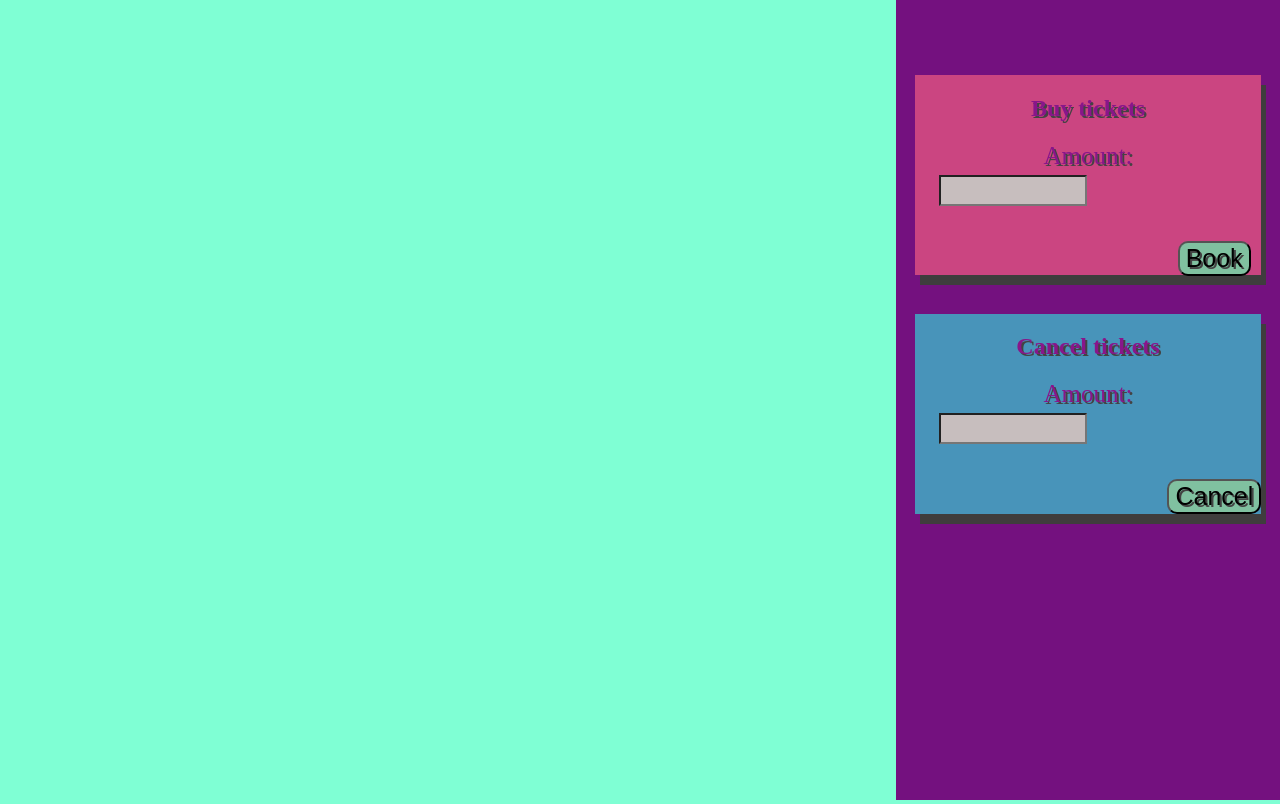
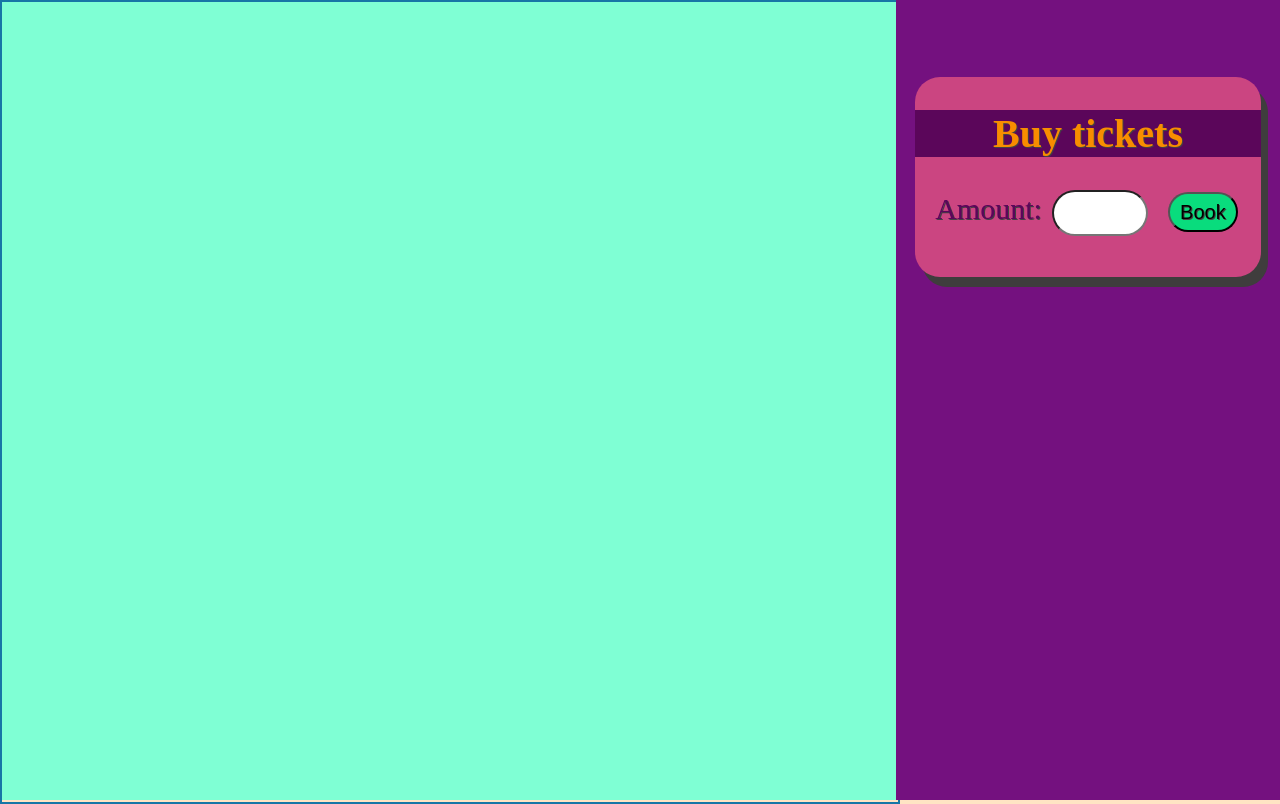
Before and after one commit to BohdanKlymov/TicketBookingSystem, a Flask app: template app/templates/index.html in a window 1280 px wide. Run offline with Flask 3, Linux system fonts and the light colour scheme; the template is opened without the code that fills it, so the values that code supplies are empty; data comes from the database, SQL or seed files in the repository.

Commit message:
Add files via upload
The “Movie List” section on the left side of the website now loads dynamically from the backend.

The list is scrollable, neatly organized, and ready for adding movie posters or extra details in the future.

Removed the “Cancel” field to simplify the interface.

```diff
--- a/app/static/script.js
+++ b/app/static/script.js
@@ -3,19 +3,18 @@ fetch("http://localhost:5000/get-all")
   .then((json) => {
     console.log(json);
 
+    const divList = document.getElementById("list");
+    divList.innerHTML = "";
 
-  const child = document.createElement("p");
-  child.innerHTML = JSON.stringify(json, null, 2);
+    json.forEach((movie) => {
+      const movieBlock = document.createElement("div");
+      movieBlock.classList.add("movie-block");
 
-  const divList = document.getElementById("list");
-  divList.appendChild(child)
+      movieBlock.innerHTML = `
+        <h3>${movie.title}</h3>
+        <p>${movie.movie_description}</p>
+      `;
 
-  const picturesLink = "C:\\AllMyProgramming\\WebCinema\\moviePictures";
-
-  var img = document.createElement("img");
-  img.src = picturesLink + "\\Ronaldo.jpg"
-  img.alt = picturesLink + "\\Ronaldo.jpg"
-  divList.appendChild(img)
-
-
-})
+      divList.appendChild(movieBlock);
+    });
+  })
--- a/app/static/style.css
+++ b/app/static/style.css
@@ -2,7 +2,6 @@
 html, body {
     height: 100%;
     margin: 0;
-    text-shadow: 2px 2px rgb(67, 67, 67);
 }
 body {
     display: flex;
@@ -16,45 +15,60 @@ body {
 }
 #maintance-con {
     display: flex;
-    justify-content: center;
     flex-direction: column;
     height: 100%;
     width: 30%;
     background-color: rgb(116, 17, 127);
+    text-shadow: 1px 1px rgb(67, 67, 67);
 }
-.buy-cancel {
+.buy-field {
     height: 25%;
     width: 90%;
-    margin: 5%;
+    margin-top: 20%;
+    margin-left: auto;
+    margin-right: auto;
     background-color: rgb(203, 69, 129);
     text-align: center;
     color:  rgb(136, 22, 138);
-    box-shadow: 5px 10px rgb(63, 61, 61);
+    box-shadow: 7px 10px rgb(63, 61, 61);
+    border-radius: 25px;
 }
-#cancel {
-    height: 25%;
-    width: 90%;
-    margin: 5%;
-    margin-bottom: 60%;
-    background-color: rgb(72, 148, 186);
-    box-shadow: 5px 10px rgb(63, 61, 61);
+#list {
+    width: 100%;
+    height: 100%;
+    border: 2px solid #1776a6;
+    overflow-y: scroll;
 }
-.buy-cancel label {
-    font-size: 25px;
-    margin-top: 5px;
+#row-container {
+    display: flex;
+    flex-direction: row;
+    gap: 10px;
 }
-.buy-cancel input {
-    height: 25px;
-    width: 140px;
-    margin-right: 150px;
-    margin-top: 5px;
-    background-color: rgb(199, 190, 190);
+h2 {
+    font-size: 40px;
+    background-color: rgb(91, 6, 90);
+    color: #f88d00;
 }
-.buy-cancel button {
-    margin-left: 73%;
-    margin-top: 10%;
-    font-size: 25px;
-    border-radius: 10px;
-    text-shadow: 2px 2px rgb(67, 67, 67);
-    background-color: rgb(128, 193, 160);
+button {
+    height: 40px;
+    width: 70px;
+    background-color: rgb(9, 220, 125);
+    text-shadow: 1px 1px rgb(67, 67, 67);
+    border-radius: 25px;
+    margin-top: 2px;
+    font-size: 20px;
 }
+label {
+    font-size: 30px;
+    margin-left: 20px;
+    margin-top: 2px;
+    color: rgb(91, 6, 90);
+}
+input {
+    height: 40px;
+    width: 70px;
+    text-shadow: 1px 1px rgba(67, 67, 67, 0.602);
+    border-radius: 25px;
+    padding-left: 20px;
+    font-size: 20px;
+}
--- a/app/templates/index.html
+++ b/app/templates/index.html
@@ -13,17 +13,15 @@
         </div>
     </div>
     <div id="maintance-con">
-        <div class="buy-cancel">
-            <h2>Buy tickets</h2>
-            <label for="fname">Amount:</label>
-            <input type="text" name="fname"><br>
-            <button type="button">Book</button>
-        </div>
-        <div class="buy-cancel" id="cancel">
-            <h2>Cancel tickets</h2>
-            <label for="fname">Amount:</label>
-            <input type="text" name="fname"><br>
-            <button type="button">Cancel</button>
+        <div class="buy-field">
+            <div>
+                <h2>Buy tickets</h2>
+                <div id="row-container">
+                    <label for="fname">Amount:</label>
+                    <input type="text" name="fname"><br>
+                    <button type="button">Book</button>
+                </div>
+            </div>
         </div>
     </div>
 
```
